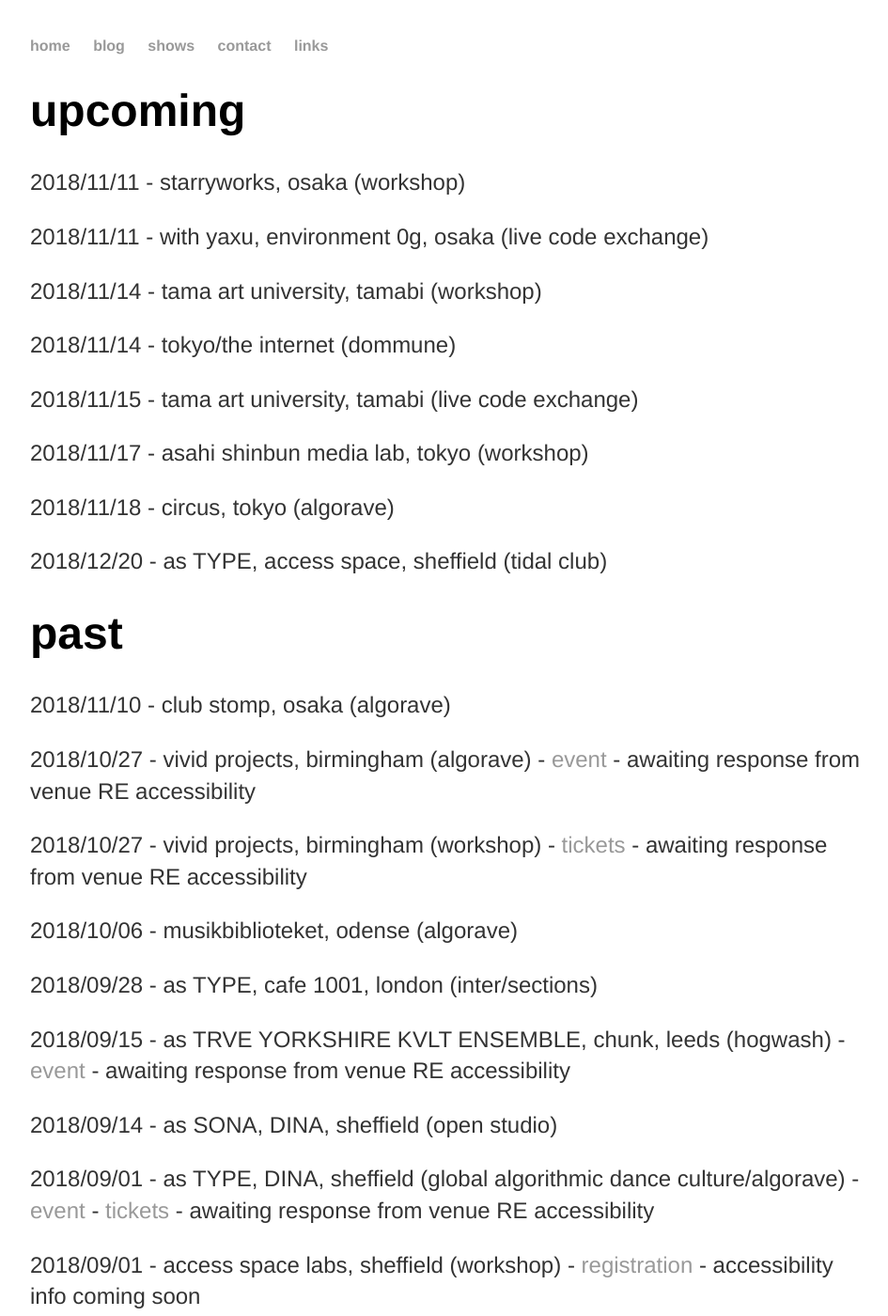
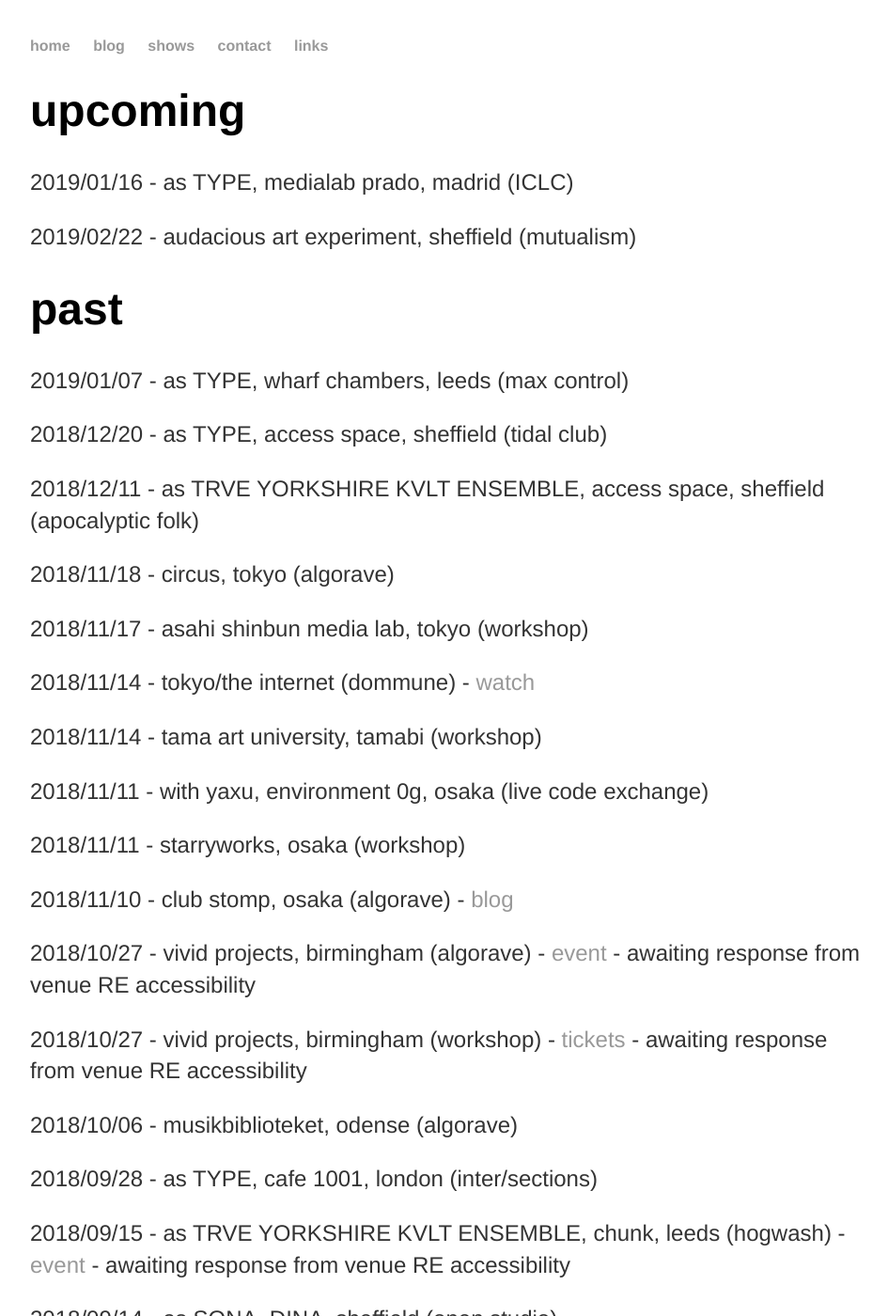
Before and after one commit to heavy-lifting/heavy-lifting.github.io, a Jekyll site: the page built from shows.html, in a window 1280 px wide and 1400 px high. Shown: the whole window at 94% size, without its empty margins (160-1105 px from the left). Built offline with Jekyll 4.4.1, drawn with Linux system fonts in a browser that asks for light colours.

Commit message:
Update shows.html

```diff
--- a/shows.html
+++ b/shows.html
@@ -6,31 +6,34 @@ title: shows
 <div class="upcoming"> <!-- DON'T FORGET TO UPDATE THE 'SHOWS' PAGE TOO-->
 	<h1>upcoming</h1>
 
+	<p>2019/01/16 - as TYPE, medialab prado, madrid (ICLC)</p>
 
+	<p>2019/02/22 - audacious art experiment, sheffield (mutualism)</p>
 
-<p>2018/11/11 - starryworks, osaka (workshop)</p>
-
-<p>2018/11/11 - with yaxu, environment 0g, osaka (live code exchange)</p>
-
-<p>2018/11/14 - tama art university, tamabi (workshop)</p>
-
-	<p>2018/11/14 - tokyo/the internet (dommune)</p>
-
-<p>2018/11/15 - tama art university, tamabi (live code exchange)</p>
-
-<p>2018/11/17 - asahi shinbun media lab, tokyo (workshop)</p>
-
-	<p>2018/11/18 - circus, tokyo (algorave)	</p>
-
-	<p>2018/12/20 - as TYPE, access space, sheffield (tidal club) </p>
 </div><!-- /.blurb -->
 
 <div class="past"> <!-- DON'T FORGET TO UPDATE THE 'SHOWS' PAGE TOO-->
 
 	<h1>past</h1>
+	<p>2019/01/07 - as TYPE, wharf chambers, leeds (max control)</p>
 
-	<p>2018/11/10 - club stomp, osaka (algorave)</p>
+	<p>2018/12/20 - as TYPE, access space, sheffield (tidal club) </p>
 
+	<p>2018/12/11 - as TRVE YORKSHIRE KVLT ENSEMBLE, access space, sheffield (apocalyptic folk)
+
+	<p>2018/11/18 - circus, tokyo (algorave)</p>
+
+	<p>2018/11/17 - asahi shinbun media lab, tokyo (workshop)</p>
+
+	<p>2018/11/14 - tokyo/the internet (dommune) - <a href="https://www.youtube.com/watch?list=PLMBIpibV-wQKJGM6_DnVrh5GqeAZfwAjQ&v=Tjf-NJNfOP4" target="_blank">watch</a></p>
+
+	<p>2018/11/14 - tama art university, tamabi (workshop)</p>
+
+	<p>2018/11/11 - with yaxu, environment 0g, osaka (live code exchange)</p>
+
+	<p>2018/11/11 - starryworks, osaka (workshop)</p>
+
+	<p>2018/11/10 - club stomp, osaka (algorave) - <a href ="https://sukitokuportfolio.wordpress.com/2018/11/11/algorave-osaka%E3%81%AB%E5%87%BA%E6%BC%94%E3%81%97%E3%81%9F%E8%A9%B1/" target="-blank">blog</a></p>
 
 	<p>2018/10/27 - vivid projects, birmingham (algorave) - <a href ="https://www.facebook.com/events/895973527274197/" target="_blank">event</a> -
 		awaiting response from venue RE accessibility</p>
```
